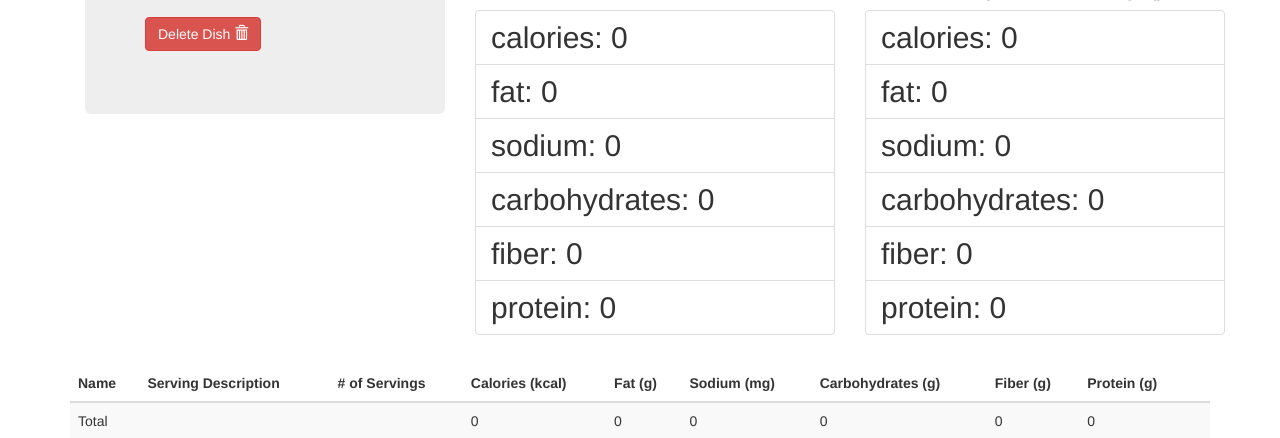
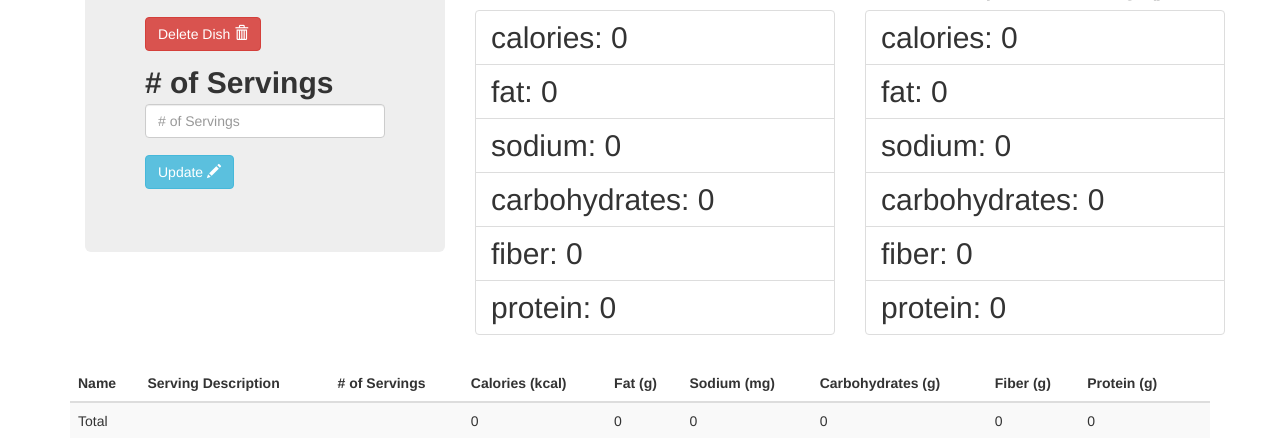
Before and after one commit to astonshane/nutri, a Flask app: template nutri/templates/dish.html in a window 1280 px wide. Shown: the part 145-583 px from the top of the page. Run offline with Flask 3, Linux system fonts and the light colour scheme; the template is opened without the code that fills it, so the values that code supplies are empty; parts of the project's set-up code (start-up, migrations or seed data) failed here and were passed over; some libraries are stand-ins or nearby versions.

Commit message:
update # of servigs via ui

```diff
--- a/nutri/routes/dishes.py
+++ b/nutri/routes/dishes.py
@@ -24,12 +24,22 @@ def delete_dish(id):
     # set flash message?
     return redirect(url_for("dishes"))
 
+@app.route("/dish/<int:id>/update", methods=["POST"])
+def update_dish(id):
+    dish = db.session.get(Dish, id)
+    if not dish:
+        return make_response("Dish not found", 404)
+    dish.servings = request.form.get("servings")
+    db.session.commit()
+    return redirect(url_for("dish", id=dish.id))
+
 @app.route("/dishes", methods=["GET", "POST"])
 def dishes():
     if request.method == "POST":
         dish = Dish(
             title=request.form["title"],
             description=request.form["description"],
+            servings = int(request.form.get("servings", 1))  # Default to 1 serving if not provided
         )
         db.session.add(dish)
         db.session.commit()
--- a/nutri/templates/dish.html
+++ b/nutri/templates/dish.html
@@ -13,6 +13,9 @@
                 <p class="lead">{{dish.description}}</p>
                 <p class="lead">
                     {% include 'forms/dish-delete.html' %}
+                </p>
+                <p class="lead">
+                    {% include 'forms/dish-update.html' %}
                 </p>
             </div>
         </div>
--- a/nutri/templates/dishes.html
+++ b/nutri/templates/dishes.html
@@ -23,6 +23,10 @@
             <label for="description">Description</label>
             <input type="text" class="form-control" id="description" name="description" placeholder="Enter Description">
         </div>
+        <div class="form-group">
+            <label for="servings"># of Servings</label>
+            <input type="text" class="form-control" id="servings" name="servings" placeholder="# of Servings">
+        </div>
         <button type="submit" class="btn btn-primary">Add</button>
         </form>
     </div>
--- /dev/null
+++ b/nutri/templates/forms/dish-update.html
@@ -0,0 +1,10 @@
+<form action="{{ url_for('update_dish', id=dish.id)}}" method="post">
+    <div class="form-group">
+        <label for="servings"># of Servings</label>
+        <input type="text" class="form-control" id="servings" name="servings" placeholder="# of Servings" value="{{ dish.servings }}" required>
+    </div>
+    <button type="submit" class="btn btn-info">
+        Update
+        <span class="glyphicon glyphicon-pencil"></span>
+    </button>
+</form>
```
